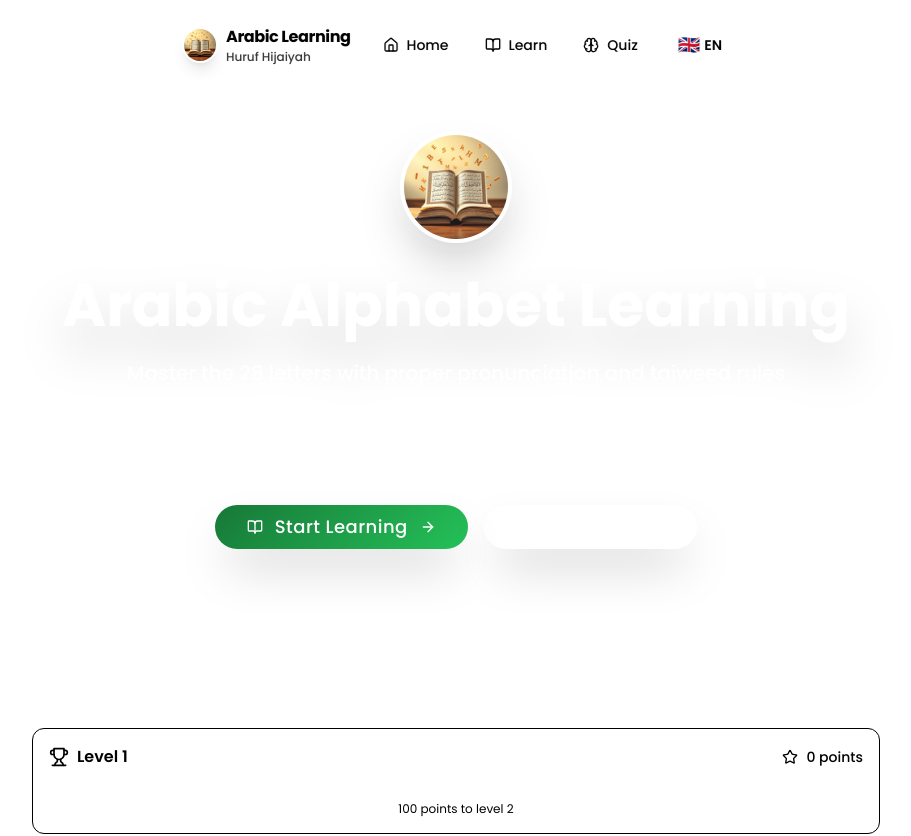
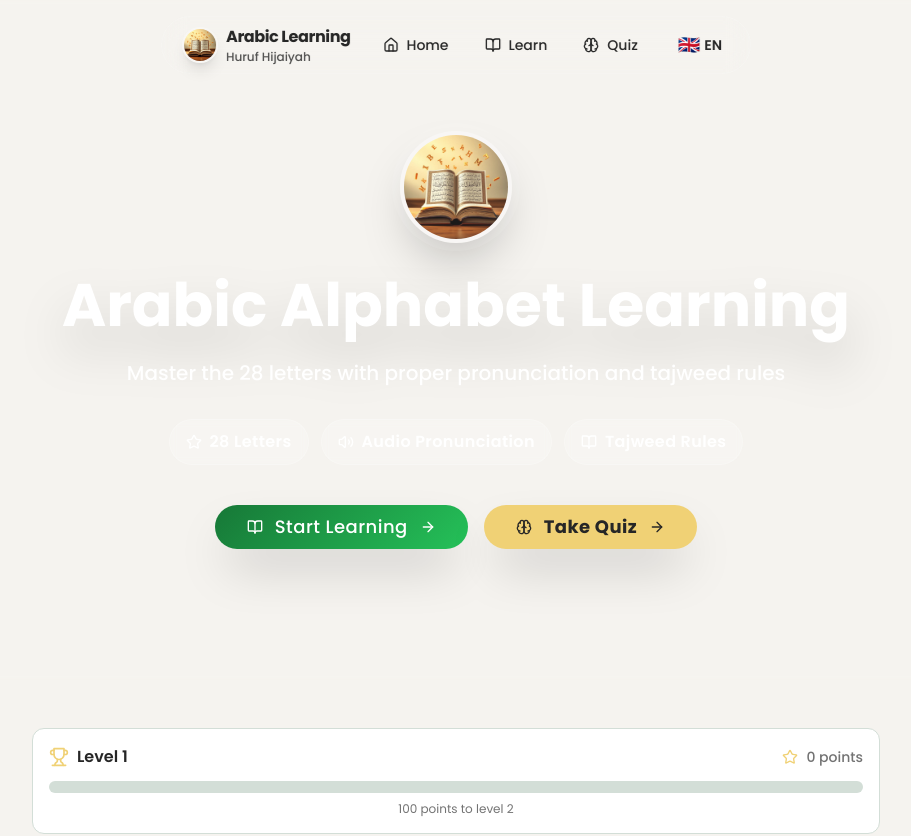
Before and after one commit to beembarik/Tartila-project, a React (Vite) app: page / in a window 1280 px wide. Shown: the top 836 px of the page, without its empty margins (184-1095 px from the left). Built offline with nearby package versions, Linux system fonts and the light colour scheme.

Commit message:
Fix background color issue
Corrected CSS custom properties and Tailwind config to resolve the blank white background issue. Removed unnecessary HSL wrappers from color variables, ensuring proper rendering of the Islamic-inspired design.

```diff
--- a/src/index.css
+++ b/src/index.css
@@ -19,38 +19,38 @@
     --soft-gray: 0, 0%, 45%;              /* #737373 */
 
     /* Base */
-    --background: hsl(var(--warm-cream));
-    --foreground: hsl(var(--charcoal));
+    --background: var(--warm-cream);
+    --foreground: var(--charcoal);
 
     /* Cards and popovers */
-    --card: hsl(var(--pure-white));
-    --card-foreground: hsl(var(--charcoal));
-    --popover: hsl(var(--pure-white));
-    --popover-foreground: hsl(var(--charcoal));
+    --card: var(--pure-white);
+    --card-foreground: var(--charcoal);
+    --popover: var(--pure-white);
+    --popover-foreground: var(--charcoal);
 
     /* Primary (Islamic Green) and variants */
-    --primary: hsl(var(--islamic-green));
-    --primary-foreground: hsl(var(--pure-white));
-    --primary-light: hsl(var(--islamic-green-light));
-    --primary-dark: hsl(var(--islamic-green-dark));
+    --primary: var(--islamic-green);
+    --primary-foreground: var(--pure-white);
+    --primary-light: var(--islamic-green-light);
+    --primary-dark: var(--islamic-green-dark);
 
     /* Secondary (Light Sage) */
-    --secondary: hsl(var(--light-sage));
-    --secondary-foreground: hsl(var(--charcoal));
+    --secondary: var(--light-sage);
+    --secondary-foreground: var(--charcoal);
 
     /* Accent (Soft Gold) */
-    --accent: hsl(var(--soft-gold));
-    --accent-foreground: hsl(var(--charcoal));
-    --accent-light: hsl(var(--soft-gold-light));
+    --accent: var(--soft-gold);
+    --accent-foreground: var(--charcoal);
+    --accent-light: var(--soft-gold-light);
 
     /* Muted and utility colors */
-    --muted: hsl(var(--light-sage));
-    --muted-foreground: hsl(var(--soft-gray));
-    --destructive: hsl(0, 84%, 60%);
-    --destructive-foreground: hsl(var(--pure-white));
-    --border: hsl(var(--light-sage));
-    --input: hsl(var(--pure-white));
-    --ring: hsl(var(--islamic-green));
+    --muted: var(--light-sage);
+    --muted-foreground: var(--soft-gray);
+    --destructive: 0, 84%, 60%;
+    --destructive-foreground: var(--pure-white);
+    --border: var(--light-sage);
+    --input: var(--pure-white);
+    --ring: var(--islamic-green);
 
     /* Islamic-inspired gradients */
     --gradient-primary: linear-gradient(135deg, hsl(var(--islamic-green)), hsl(var(--islamic-green-light)));
@@ -59,8 +59,8 @@
     --gradient-islamic: linear-gradient(90deg, hsl(var(--islamic-green)), hsl(var(--soft-gold)), hsl(var(--light-sage)));
 
     /* Islamic patterns & shadows */
-    --pattern-light: hsl(var(--light-sage));
-    --pattern-medium: hsl(var(--islamic-green));
+    --pattern-light: var(--light-sage);
+    --pattern-medium: var(--islamic-green);
     --shadow-warm: 0 8px 25px -8px hsl(var(--soft-gold) / 0.25);
     --shadow-islamic: 0 6px 20px hsl(var(--islamic-green) / 0.15);
     --shadow-soft: 0 4px 15px hsl(var(--light-sage) / 0.2);
@@ -75,53 +75,53 @@
     --radius: 0.5rem;
 
     /* Sidebar */
-    --sidebar-background: hsl(var(--pure-white));
-    --sidebar-foreground: hsl(var(--charcoal));
-    --sidebar-primary: hsl(var(--islamic-green));
-    --sidebar-primary-foreground: hsl(var(--pure-white));
-    --sidebar-accent: hsl(var(--soft-gold));
-    --sidebar-accent-foreground: hsl(var(--charcoal));
-    --sidebar-border: hsl(var(--light-sage));
-    --sidebar-ring: hsl(var(--islamic-green));
+    --sidebar-background: var(--pure-white);
+    --sidebar-foreground: var(--charcoal);
+    --sidebar-primary: var(--islamic-green);
+    --sidebar-primary-foreground: var(--pure-white);
+    --sidebar-accent: var(--soft-gold);
+    --sidebar-accent-foreground: var(--charcoal);
+    --sidebar-border: var(--light-sage);
+    --sidebar-ring: var(--islamic-green);
   }
 
   .dark {
-    --background: hsl(var(--charcoal));
-    --foreground: hsl(var(--warm-cream));
+    --background: var(--charcoal);
+    --foreground: var(--warm-cream);
 
-    --card: hsl(0, 0%, 12%);
-    --card-foreground: hsl(var(--warm-cream));
+    --card: 0, 0%, 12%;
+    --card-foreground: var(--warm-cream);
 
-    --popover: hsl(0, 0%, 12%);
-    --popover-foreground: hsl(var(--warm-cream));
+    --popover: 0, 0%, 12%;
+    --popover-foreground: var(--warm-cream);
 
-    --primary: hsl(var(--islamic-green-light));
-    --primary-foreground: hsl(var(--pure-white));
+    --primary: var(--islamic-green-light);
+    --primary-foreground: var(--pure-white);
 
-    --secondary: hsl(140, 15%, 25%);
-    --secondary-foreground: hsl(var(--warm-cream));
+    --secondary: 140, 15%, 25%;
+    --secondary-foreground: var(--warm-cream);
 
-    --muted: hsl(0, 0%, 18%);
-    --muted-foreground: hsl(var(--soft-gray));
+    --muted: 0, 0%, 18%;
+    --muted-foreground: var(--soft-gray);
 
-    --accent: hsl(var(--soft-gold));
-    --accent-foreground: hsl(var(--charcoal));
+    --accent: var(--soft-gold);
+    --accent-foreground: var(--charcoal);
 
-    --destructive: hsl(0, 84%, 60%);
-    --destructive-foreground: hsl(var(--pure-white));
+    --destructive: 0, 84%, 60%;
+    --destructive-foreground: var(--pure-white);
 
-    --border: hsl(0, 0%, 18%);
-    --input: hsl(0, 0%, 18%);
-    --ring: hsl(var(--islamic-green-light));
+    --border: 0, 0%, 18%;
+    --input: 0, 0%, 18%;
+    --ring: var(--islamic-green-light);
 
-    --sidebar-background: hsl(var(--charcoal));
-    --sidebar-foreground: hsl(var(--warm-cream));
-    --sidebar-primary: hsl(var(--islamic-green-light));
-    --sidebar-primary-foreground: hsl(var(--pure-white));
-    --sidebar-accent: hsl(var(--soft-gold));
-    --sidebar-accent-foreground: hsl(var(--charcoal));
-    --sidebar-border: hsl(0, 0%, 18%);
-    --sidebar-ring: hsl(var(--islamic-green-light));
+    --sidebar-background: var(--charcoal);
+    --sidebar-foreground: var(--warm-cream);
+    --sidebar-primary: var(--islamic-green-light);
+    --sidebar-primary-foreground: var(--pure-white);
+    --sidebar-accent: var(--soft-gold);
+    --sidebar-accent-foreground: var(--charcoal);
+    --sidebar-border: 0, 0%, 18%;
+    --sidebar-ring: var(--islamic-green-light);
   }
 
   * {
```
